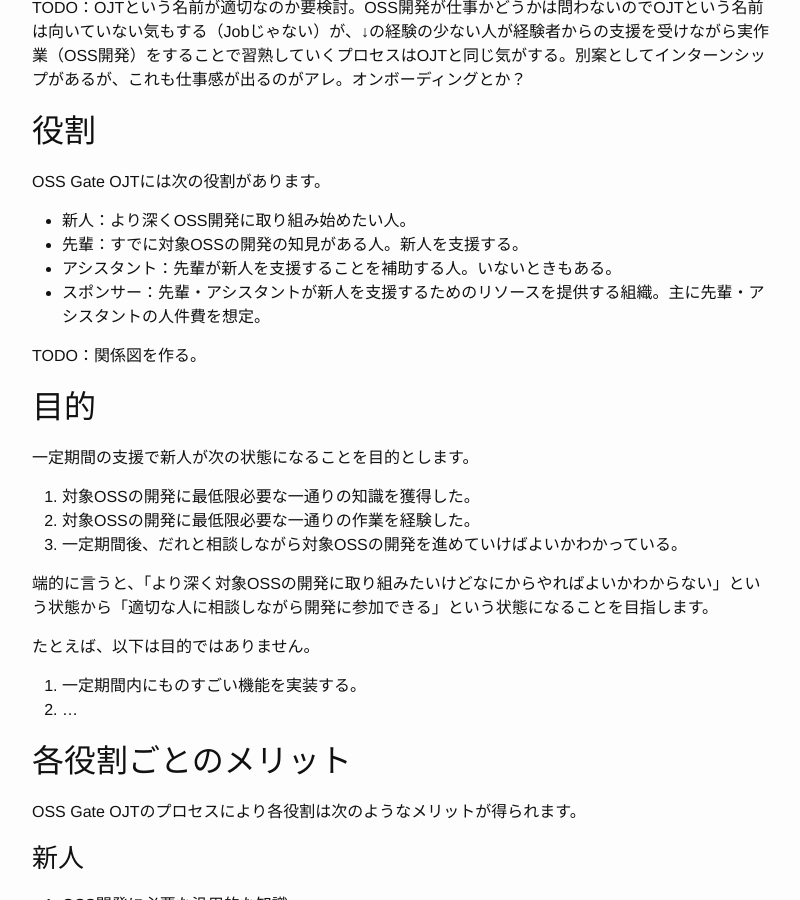
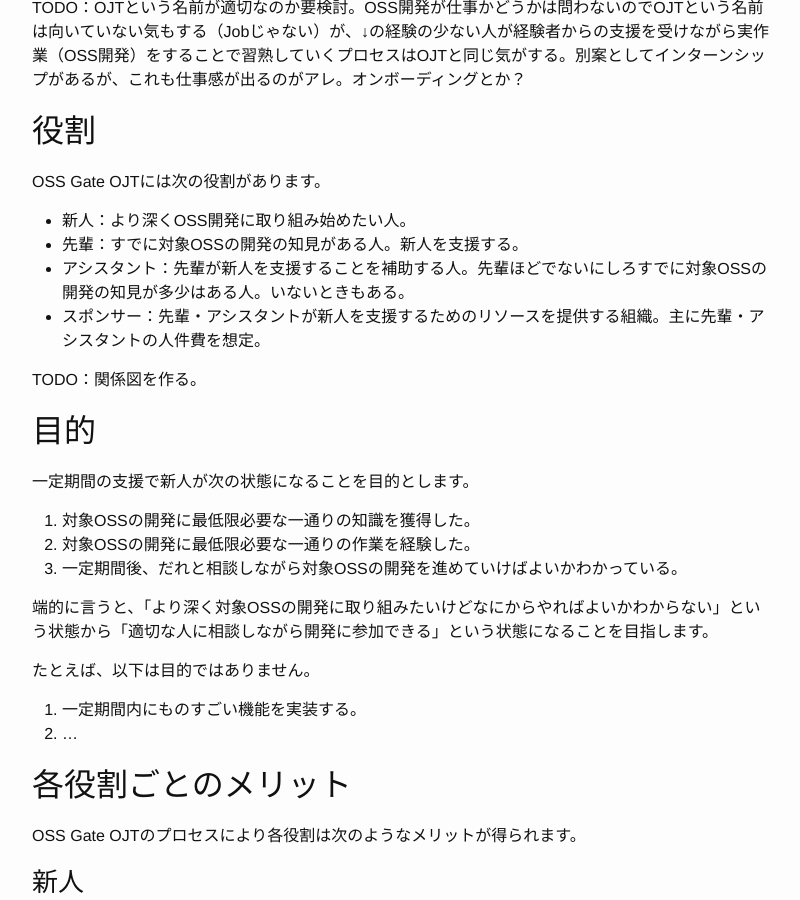
Before and after one commit to oss-gate/on-boarding, a Jekyll site: the page built from index.md, in a window 1280 px wide and 900 px high, scrolled down 318 px. Shown: the whole window, without its empty margins (238-1038 px from the left). Built offline with Jekyll 4.4.1, drawn with Linux system fonts in a browser that asks for light colours; comment, search, counter and statistics services are not loaded.

Commit message:
Add required knowledge for assistant

```diff
--- a/index.md
+++ b/index.md
@@ -15,7 +15,7 @@ OSS Gate OJTには次の役割があります。
 
   * 新人：より深くOSS開発に取り組み始めたい人。
   * 先輩：すでに対象OSSの開発の知見がある人。新人を支援する。
-  * アシスタント：先輩が新人を支援することを補助する人。いないときもある。
+  * アシスタント：先輩が新人を支援することを補助する人。先輩ほどでないにしろすでに対象OSSの開発の知見が多少はある人。いないときもある。
   * スポンサー：先輩・アシスタントが新人を支援するためのリソースを提供する組織。主に先輩・アシスタントの人件費を想定。
 
 TODO：関係図を作る。
```
